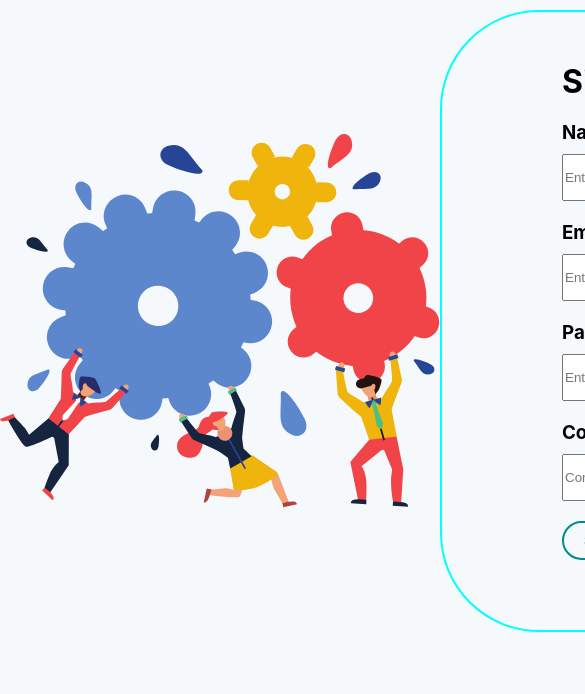
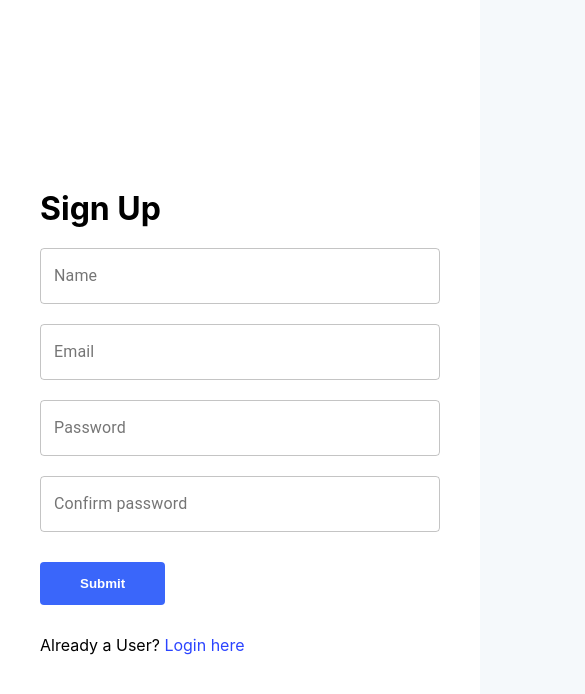
Before and after one commit to Ujjwal-here/Collab-Project-fronEnd, a Next.js app: page /signup in a window 390 px wide. Shown: the top 694 px of the page, 585 px wide, since content can reach past the window. Built offline with nearby package versions, Linux system fonts and the light colour scheme.

Commit message:
Signup page stylings + mobile layout fixes for signup page

```diff
--- a/public/css/styles.css
+++ b/public/css/styles.css
@@ -15,3 +15,12 @@ body {
 button::-moz-focus-inner {
     border: 0;
 }
+
+button:focus {
+    outline: none;
+}
+
+a {
+    text-decoration: none;
+    color: #2B44FF;
+}
--- a/src/components/Auth/Login/LoginPage.module.css
+++ b/src/components/Auth/Login/LoginPage.module.css
@@ -19,7 +19,7 @@
 .title {
     font-weight: 800;
     font-size: 36px;
-    margin-bottom: 50px;
+    margin-bottom: 30px;
 }
 
 .buttonContainer {
--- a/src/components/Auth/SignUp/SignUpPage.jsx
+++ b/src/components/Auth/SignUp/SignUpPage.jsx
@@ -1,36 +1,61 @@
-import styles from './SignUpPage.module.css'
+import Link from "next/link";
+import TextField from "@material-ui/core/TextField";
+import styles from "./SignUpPage.module.css";
 
 const SignUpPage = () => {
     return (
         <div className={styles.supMain}>
+            <div className={styles.col1}>
                 <img src="/assets/Group4.svg" alt="img"></img>
+            </div>
+            <div className={styles.col2}>
                 <div className={styles.supForm}>
                     <h1>Sign Up</h1>
                     <form action="">
                         <div className={styles.supElements}>
-                        <label htmlFor="name"><h3>Name:</h3></label>
-                        <input className={styles.supInput} className={styles.supInput} type="text" name="name" placeholder="Enter your name" />
+                            <TextField
+                                label="Name"
+                                variant="outlined"
+                                fullWidth
+                            />
                         </div>
                         <div className={styles.supElements}>
-                        <label htmlFor="email"><h3>Email:</h3></label>
-                        <input className={styles.supInput}  type="email" name="email" placeholder="Enter your email address" />
+                            <TextField
+                                label="Email"
+                                variant="outlined"
+                                fullWidth
+                            />
                         </div>
                         <div className={styles.supElements}>
-                        <label htmlFor="password"><h3>Password:</h3></label>
-                        <input className={styles.supInput}  type="password" placeholder="Enter password" />
+                            <TextField
+                                label="Password"
+                                variant="outlined"
+                                fullWidth
+                            />
                         </div>
                         <div className={styles.supElements}>
-                        <label htmlFor="password"> <h3>Confirm Password:</h3></label>
-                        <input className={styles.supInput} type="password" placeholder="Confirm Password" />
+                            <TextField
+                                label="Confirm password"
+                                variant="outlined"
+                                fullWidth
+                            />
                         </div>
                         <div>
-                        <button className={styles.supBtn} type="submit">Submit</button>
+                            <button className={styles.supBtn} type="submit">
+                                Submit
+                            </button>
+                        </div>
+                        <div className={styles.loginMessage}>
+                            Already a User?{" "}
+                            <Link href="/login">
+                                <a>Login here</a>
+                            </Link>
                         </div>
                     </form>
                 </div>
             </div>
+        </div>
+    );
+};
 
-    )
-}
-
-export default SignUpPage
+export default SignUpPage;
--- a/src/components/Auth/SignUp/SignUpPage.module.css
+++ b/src/components/Auth/SignUp/SignUpPage.module.css
@@ -1,20 +1,20 @@
 .supMain{
-    margin-top:10px;
-    margin-right:20px ;
+    /* margin-top:10px; */
+    /* margin-right:20px ; */
     display: flex;
-    flex:1;
-    justify-content: space-around;
+    height: 100vh;
+    align-items: center;
+    /* flex:1; */
+    /* justify-content: space-around; */
 }
 .supForm{
-    border-radius: 99px;
-    border: 2px solid cyan;
     padding: 50px 120px;
-
 }
 .supElements{
     display: flex;
     flex-direction: column;
     margin-top: 20px;
+    width: 400px;
 
 }
 .supInput{
@@ -24,14 +24,14 @@
 
 
 .supBtn{
-    margin: 20px auto;
-    border-radius: 999px;
-    border: 2px solid darkcyan;
-    background: transparent;
-    padding: 10px 20px;
+    margin: 30px auto;
+    border-radius: 4px;
+    border: none;
+    background: rgba(25, 77, 250, 0.856);;
+    padding: 14px 40px;
     cursor: pointer;
-    transition: 1.5s ease;
-    color:teal;
+    transition: 0.2s ease;
+    color:#fff;
     font-weight: bolder;
 }
 
@@ -40,3 +40,29 @@
   color:cornsilk;
 
 }
+
+.col1 {
+    text-align: center;
+    flex: 1;
+}
+.col2 {
+    flex: 1;
+    margin: 0 auto;
+    align-items: center;
+    height: 100%;
+    background-color: #fff;
+    display: flex;
+}
+
+@media screen and (max-width: 900px) {
+    .col1 {
+        display: none;
+    }
+
+    .col2 {
+        justify-content: center;
+    }
+    .supForm {
+        padding: 10px 40px;
+    }
+}
```
Also changed, not shown: src/components/Auth/Login/LoginPage.jsx (+21 -8 lines). Lines whose indentation alone changed are shown as unchanged.
